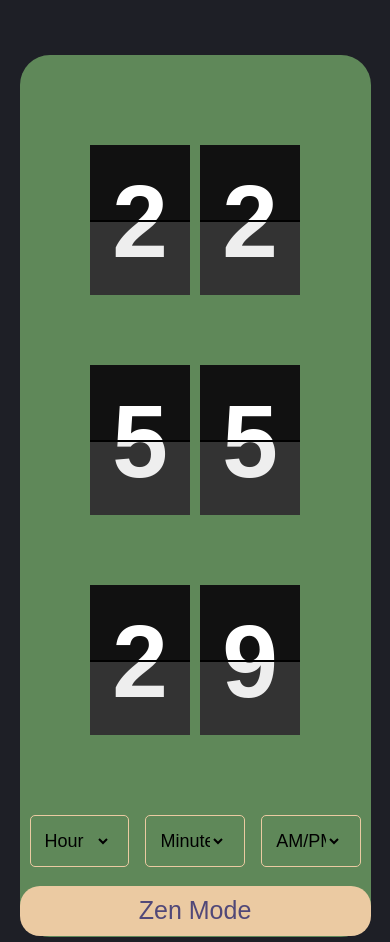
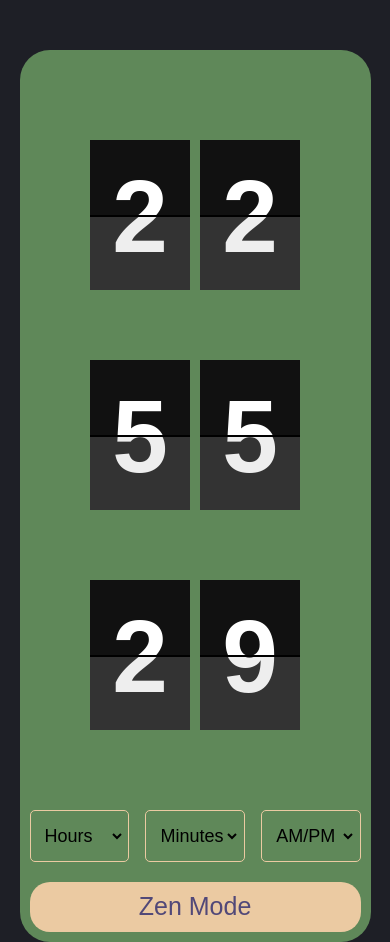
Before and after one commit to iAdtya/Zen_clock, a website: page index.html in a window 390 px wide. Drawn offline with Linux system fonts and the light colour scheme.

Commit message:
Made Things responsive

```diff
--- a/index.html
+++ b/index.html
@@ -93,12 +93,12 @@
     <div class="content">
       <div class="column">
         <select>
-          <option value="Hour" selected disabled hidden>Hour</option>
+          <option value="Hour" selected disabled hidden>Hours</option>
         </select>
       </div>
       <div class="column">
         <select>
-          <option value="Minute" selected disabled hidden>Minute</option>
+          <option value="Minute" selected disabled hidden>Minutes</option>
         </select>
       </div>
       <div class="column">
--- a/style.css
+++ b/style.css
@@ -22,9 +22,9 @@ h1 {
 }
 
 button {
-  position: absolute;    /* Set button to absolute position relative to its parent */
+  /* position: absolute;     Set button to absolute position relative to its parent  */
   bottom:1px;             /* Position at the bottom of parent */
-  right: 0;            /* Position at the right of parent to avoid overflow */
+  /* right: 0;             Position at the right of parent to avoid overflow */
   background-color: #ebcaa2;
   color: #514878;
   width: 100%;
@@ -37,7 +37,7 @@ button {
 
 select{
   height: 50px;
-  width:  70px;
+  width:  84px;
   border: none;
   outline: none;
   background: none;
@@ -50,24 +50,25 @@ select{
   border-radius: 5px;
   border: 1px solid #ebcaa2;
   width: calc(33% - 10px);
-
 }
 .content {
   display: flex;
   justify-content: space-between;
-  padding-bottom: 60px;
+  padding-bottom: 20px;
 }
 
 .wrapper {
   position: relative;    /* Set .wrapper to relative position */
   background-color: #5f8859;
-  width: 55%;
+  /* width: 55vw; */
   height: auto;
   border-radius: 30px;
   padding: 10px;
 }
 
 .countdown {
+  padding-left:15px;
+  padding-right: 15px;
   margin: 80px auto;
   width: 50%;
   display: flex;
@@ -77,7 +78,6 @@ select{
 }
 
 .time-section {
-
   text-align: center;
   font-size: 40px;
 }
```
Also changed, not shown: package.json (added, +19 -0 lines), script.js (line endings or trailing spaces).
